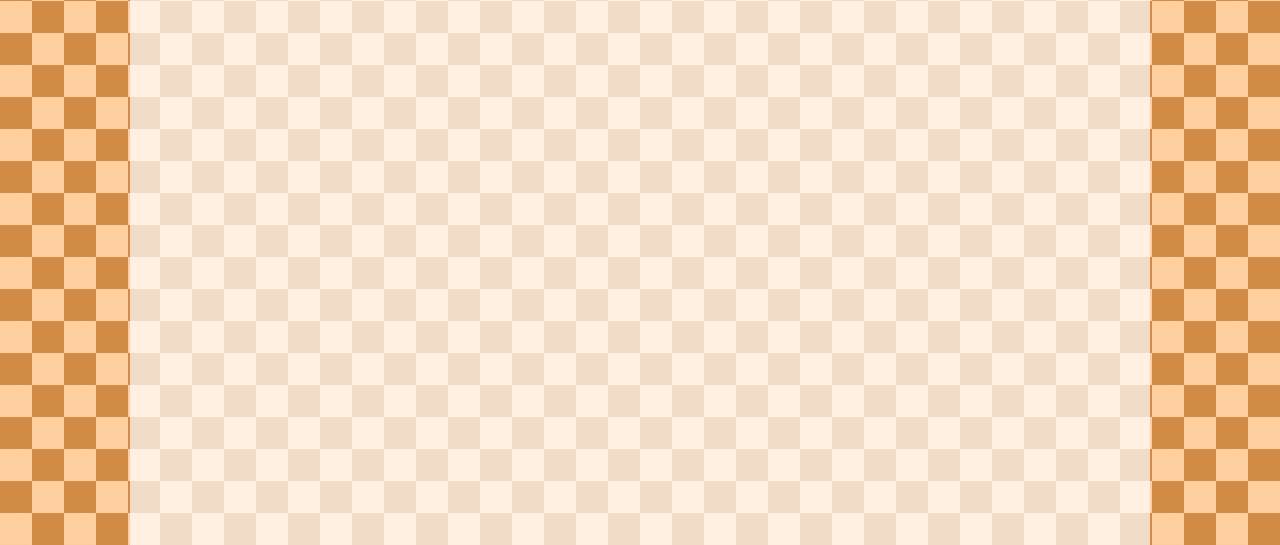
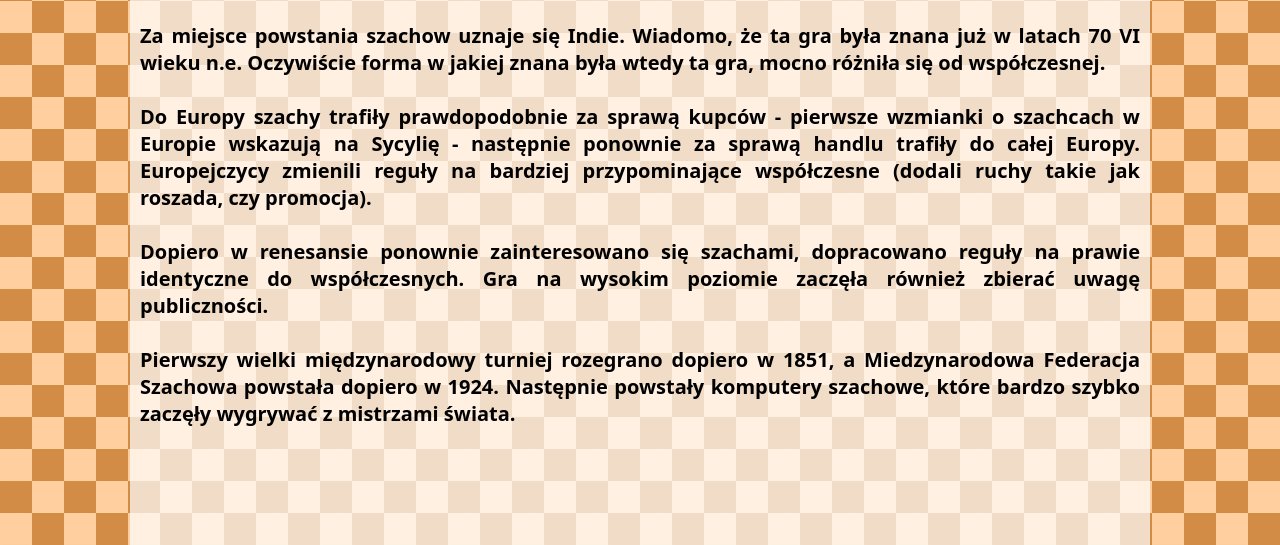
Before and after one commit to Rafau33/Szachypl, a plain HTML site: page historia_szachow/index.html in a window 1280 px wide. Shown: the part 255-800 px from the top of the page. Drawn offline with Linux system fonts and the light colour scheme.

Commit message:
Updated "Historia szachów"

```diff
--- a/historia_szachow/index.html
+++ b/historia_szachow/index.html
@@ -19,7 +19,10 @@
     <div class="content">
         <h1 style="font-size: 35px;">Historia szachów</h1>
         <h1>
-
+            Za miejsce powstania szachow uznaje się Indie. Wiadomo, że ta gra była znana już w latach 70 VI wieku n.e. Oczywiście forma w jakiej znana była wtedy ta gra, mocno różniła się od współczesnej.
+            <br><br>Do Europy szachy trafiły prawdopodobnie za sprawą kupców - pierwsze wzmianki o szachcach w Europie wskazują na Sycylię - następnie ponownie za sprawą handlu trafiły do całej Europy. Europejczycy zmienili reguły na bardziej przypominające współczesne (dodali ruchy takie jak roszada, czy promocja).
+            <br><br>Dopiero w renesansie ponownie zainteresowano się szachami, dopracowano reguły na prawie identyczne do współczesnych. Gra na wysokim poziomie zaczęła również zbierać uwagę publiczności.
+            <br><br>Pierwszy wielki międzynarodowy turniej rozegrano dopiero w 1851, a Miedzynarodowa Federacja Szachowa powstała dopiero w 1924. Następnie powstały komputery szachowe, które bardzo szybko zaczęły wygrywać z mistrzami świata.
         </h1>
         <footer>
             Adam Rafałowski and Franciszek Bartłomiejczyk 2022
```
